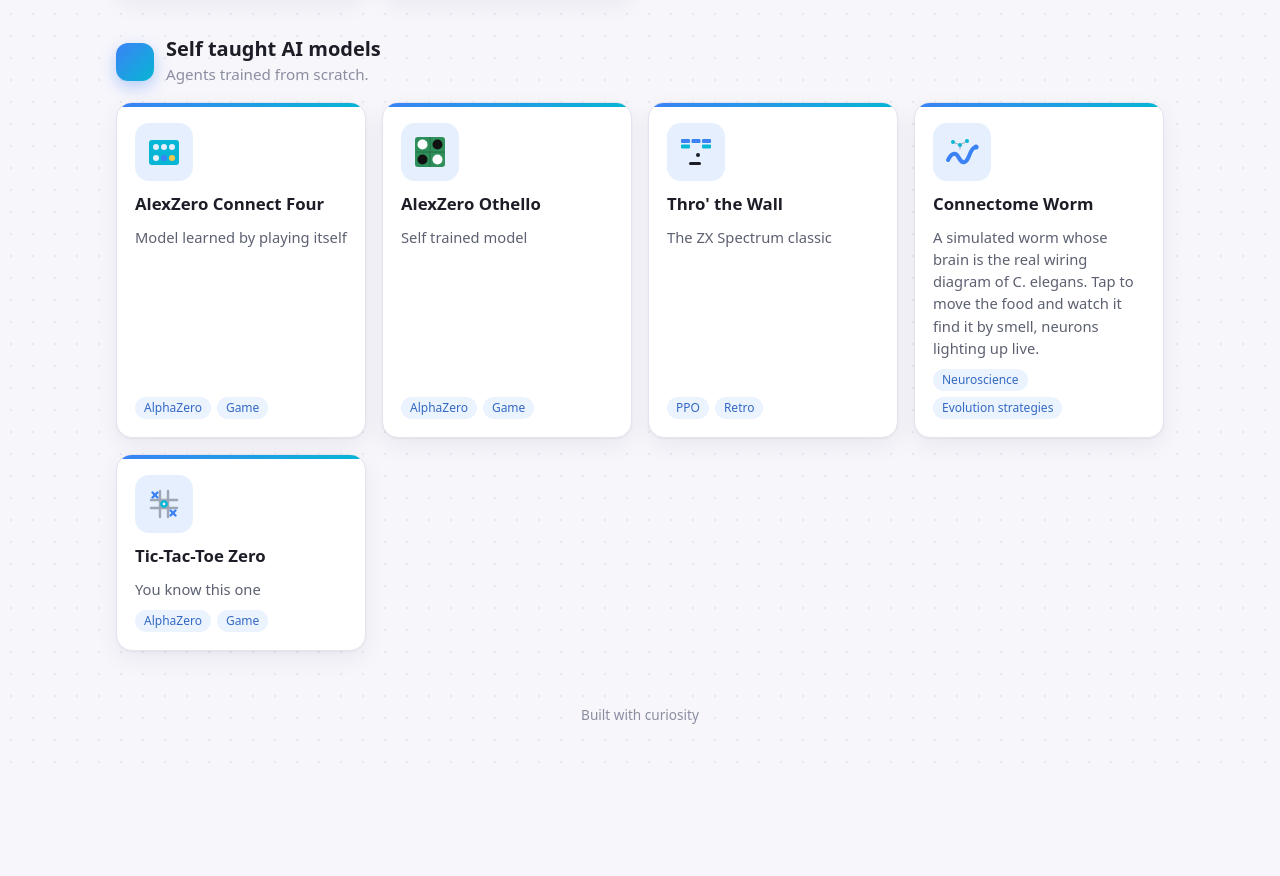
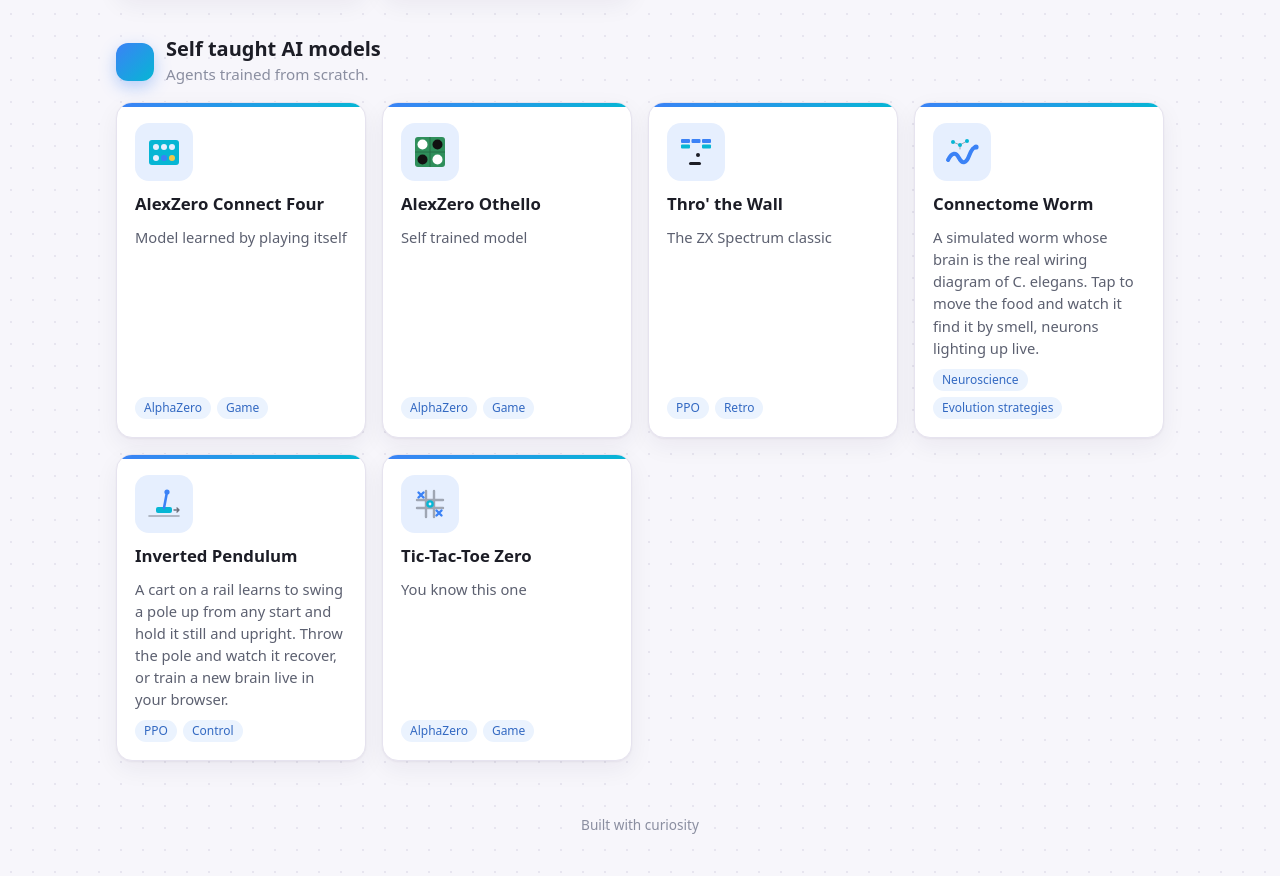
Before and after one commit to alexbaker0/alexbaker0.github.io, a plain HTML site: page index.html in a window 1280 px wide. Shown: the part 1977-2853 px from the top of the page. Before the commit the page ends 2742 px from the top, so only its background shows below. Drawn offline with Linux system fonts and the light colour scheme.

Commit message:
Add Inverted Pendulum to the self-taught AI models
Co-Authored-By: Claude Opus 5.5 <noreply@anthropic.com>
Claude-Session: https://claude.ai/code/session_014hVhNPW5EEDiqjjdsSw5NA

```diff
--- a/apps.js
+++ b/apps.js
@@ -162,6 +162,14 @@ window.APPS = [
         icon: "worm",
       },
       {
+        name: "Inverted Pendulum",
+        desc: "A cart on a rail learns to swing a pole up from any start and hold it still and upright. Throw the pole and watch it recover, or train a new brain live in your browser.",
+        tags: ["PPO", "Control"],
+        url: "/inverted-pendulum/",
+        status: "live",
+        icon: "cartpole",
+      },
+      {
         name: "Tic-Tac-Toe Zero",
         desc: "You know this one",
         tags: ["AlphaZero", "Game"],
--- a/index.html
+++ b/index.html
@@ -215,6 +215,7 @@
     breakout: `<svg viewBox="0 0 36 36"><g fill="var(--accent)"><rect x="3" y="5" width="9" height="4" rx="1"/><rect x="13.5" y="5" width="9" height="4" rx="1"/><rect x="24" y="5" width="9" height="4" rx="1"/></g><g fill="var(--accent-2)"><rect x="3" y="10.5" width="9" height="4" rx="1"/><rect x="24" y="10.5" width="9" height="4" rx="1"/></g><circle cx="20" cy="21" r="2" fill="currentColor"/><rect x="11" y="28" width="12" height="3" rx="1.5" fill="currentColor"/></svg>`,
     worm: `<svg viewBox="0 0 36 36" fill="none" stroke-linecap="round"><path d="M4 26c4-8 8-8 11-2s7 6 10-2 5-9 7-9" stroke="var(--accent)" stroke-width="4"/><circle cx="32" cy="13" r="2.6" fill="var(--accent)"/><g stroke="currentColor" stroke-width="1" opacity=".35"><path d="M9 8l7 3 7-4M16 11v4"/></g><g fill="var(--accent-2)"><circle cx="9" cy="8" r="2"/><circle cx="16" cy="11" r="2"/><circle cx="23" cy="7" r="2"/></g></svg>`,
     turing: `<svg viewBox="0 0 36 36"><rect x="3" y="3" width="30" height="30" rx="4" fill="#0b1220"/><g fill="var(--accent)"><circle cx="10" cy="10" r="3"/><circle cx="18" cy="9" r="2.5"/><circle cx="9" cy="18" r="2.5"/></g><path d="M16 27c0-6 4-6 4-10s4-5 8-5M24 29c0-4 3-5 3-8" fill="none" stroke="var(--accent-2)" stroke-width="2.6" stroke-linecap="round"/></svg>`,
+    cartpole: `<svg viewBox="0 0 36 36" fill="none" stroke-linecap="round"><path d="M3 30h30" stroke="currentColor" stroke-width="1.6" opacity=".35"/><rect x="10" y="21" width="16" height="6" rx="2" fill="var(--accent-2)"/><path d="M18 22L21 6" stroke="var(--accent)" stroke-width="2.6"/><circle cx="21" cy="6" r="2.6" fill="var(--accent)"/><path d="M28 24h5m-2-2l2 2-2 2" stroke="currentColor" stroke-width="1.4" stroke-linejoin="round" opacity=".6"/></svg>`,
     tictactoe: `<svg viewBox="0 0 36 36" fill="none" stroke-width="2.4" stroke-linecap="round"><path d="M14 5v26M22 5v26M5 14h26M5 22h26" stroke="currentColor" opacity=".35"/><path d="M6.5 6.5l5 5M11.5 6.5l-5 5M24.5 24.5l5 5M29.5 24.5l-5 5" stroke="var(--accent)"/><circle cx="18" cy="18" r="2.6" stroke="var(--accent-2)"/></svg>`,
   };
 
```
